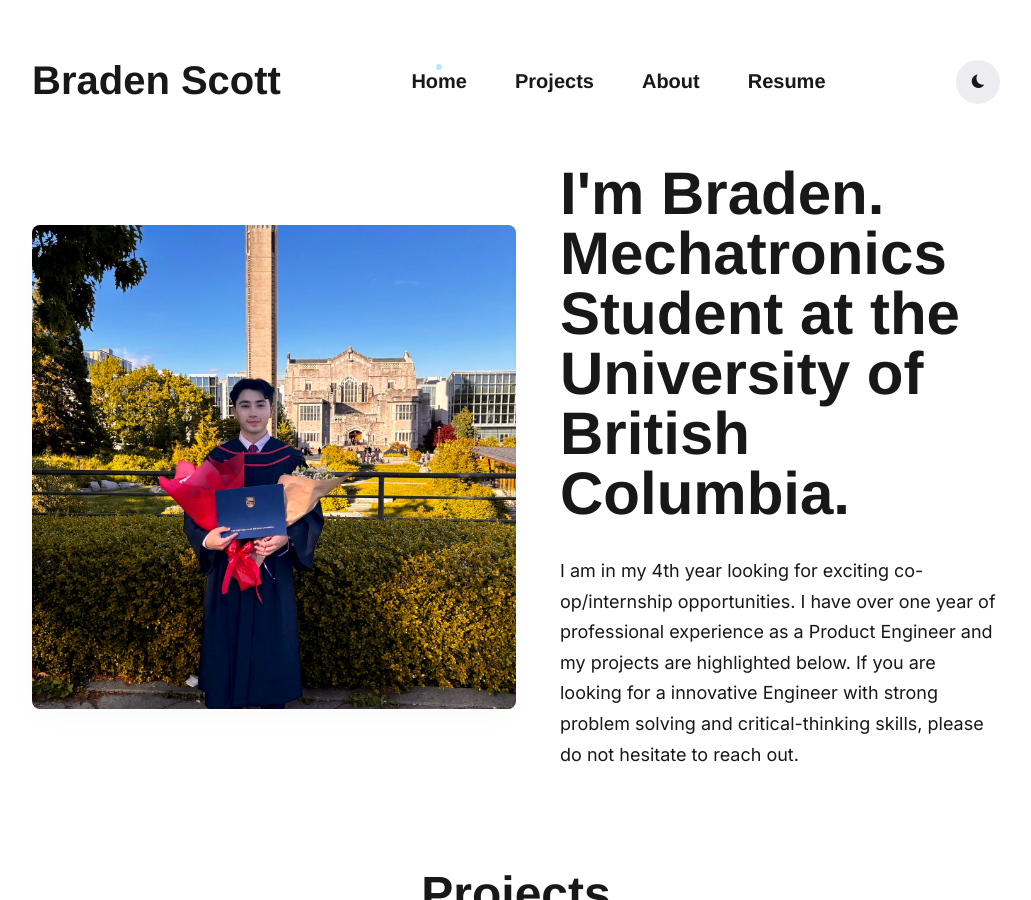
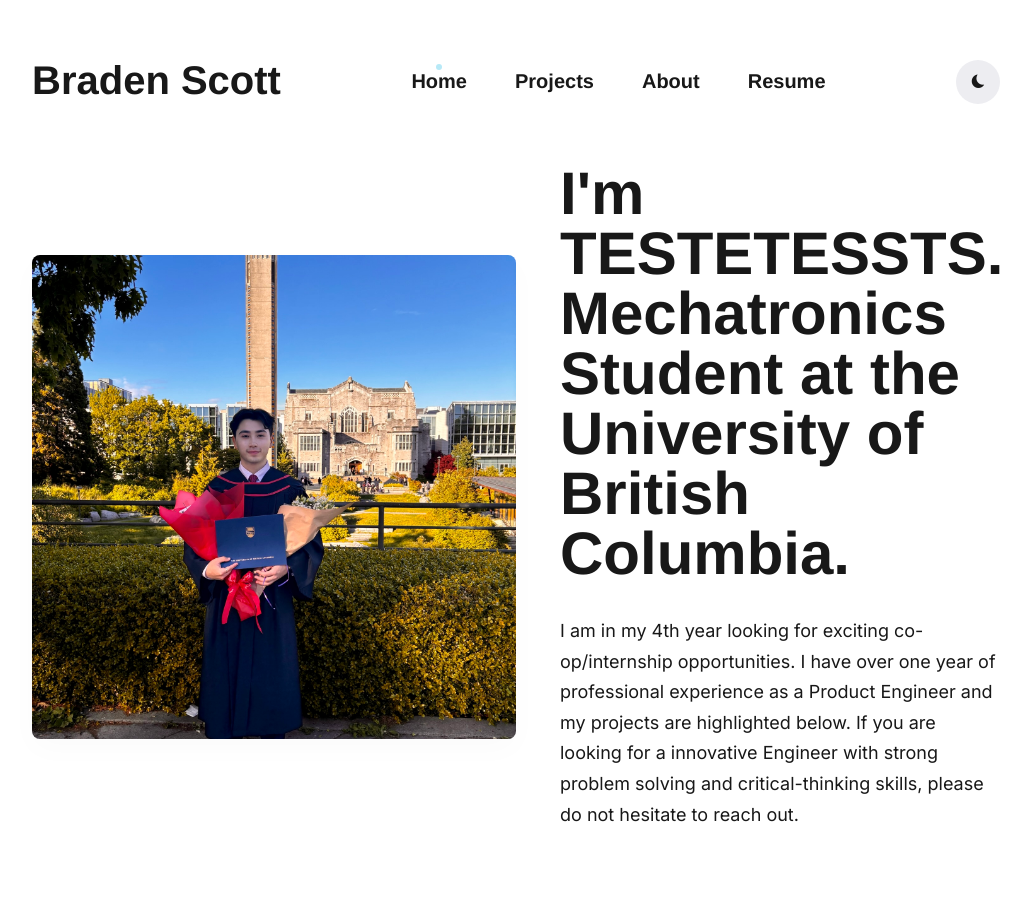
Before and after one commit to bradens17/bradens17.github.io, a Jekyll site: the page built from index.html, in a window 1280 px wide and 900 px high. Shown: the whole window, without its empty margins (124-1155 px from the left). Built offline with Jekyll 4.4.1, drawn with Linux system fonts in a browser that asks for light colours; nearby versions of some CDN libraries; some web fonts are replaced.

Commit message:
Update settings.yml

```diff
--- a/_data/settings.yml
+++ b/_data/settings.yml
@@ -38,7 +38,7 @@
 #-------------------------------
 # Hero Settings
 hero:
-  hero__title: I'm Braden. Mechatronics Student at the University of British Columbia.
+  hero__title: I'm TESTETESSTS. Mechatronics Student at the University of British Columbia.
   hero__description: I am in my 4th year looking for exciting co-op/internship opportunities. I have over one year of professional experience as a Product Engineer and my projects are highlighted below. If you are looking for a innovative Engineer with strong problem solving and critical-thinking skills, please do not hesitate to reach out.
   hero__image: '/images/profilepic.jpg'
 
```
